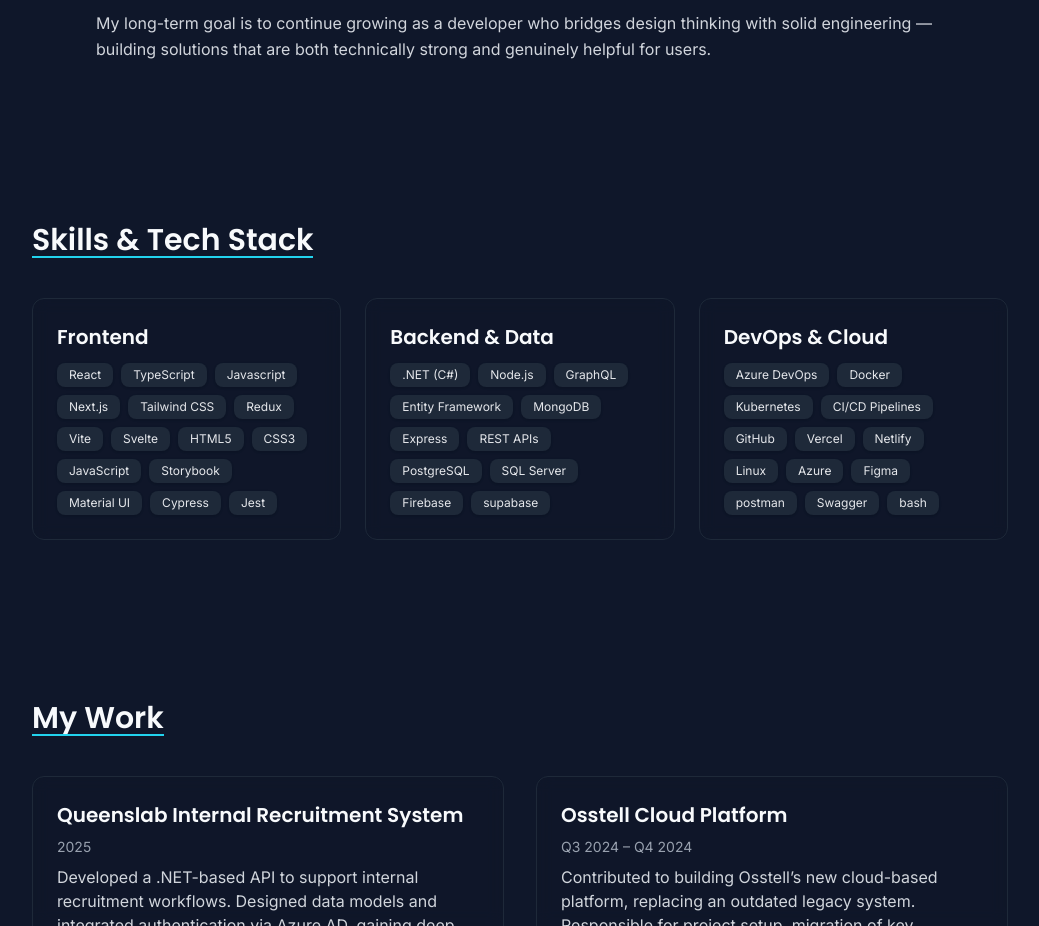
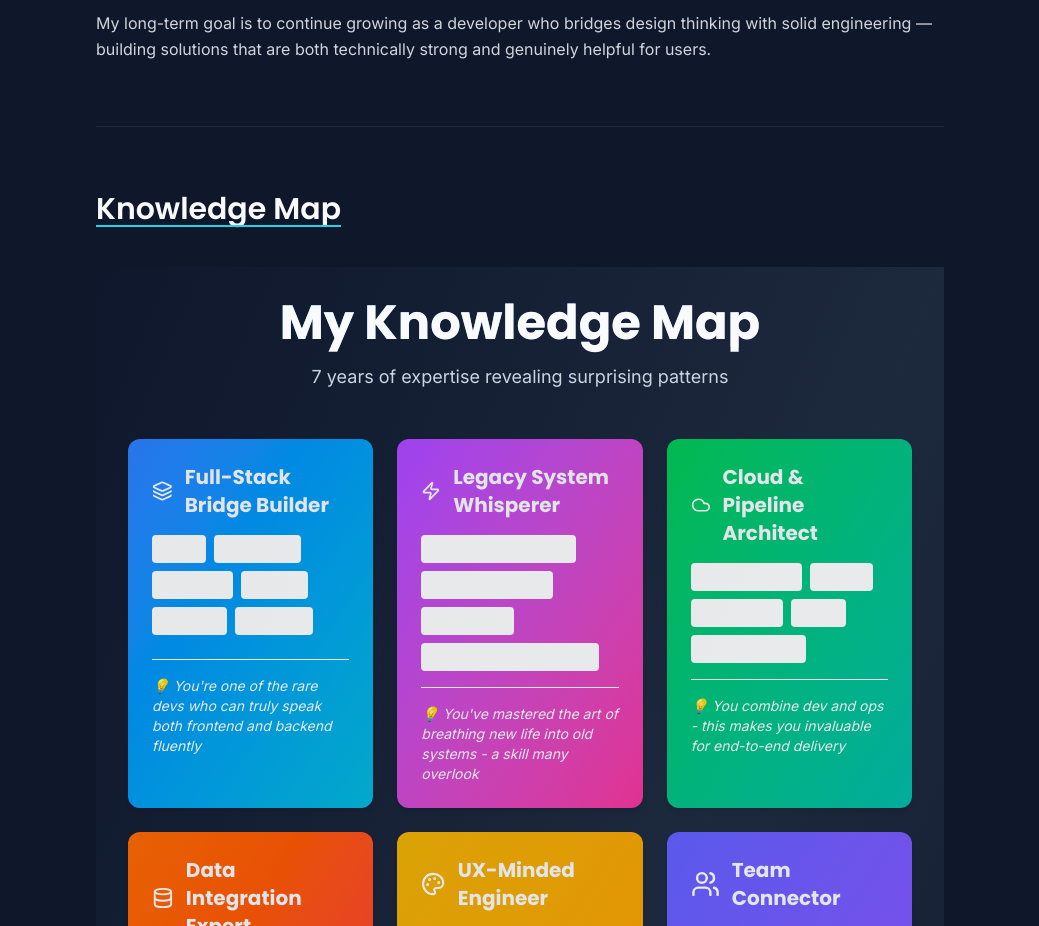
Before and after one commit to sebastianEs/my-portfolio, a React (Vite) app: page / in a window 1280 px wide. Shown: the part 1240-2166 px from the top of the page, without its empty margins (120-1159 px from the left). Built offline with nearby package versions, Linux system fonts and the light colour scheme.

Commit message:
added KnowledgeMap

```diff
--- a/src/components/KnowledgeMap.tsx
+++ b/src/components/KnowledgeMap.tsx
@@ -92,7 +92,7 @@ const KnowledgeMap = () => {
         {/* Header */}
         <div className="mb-12 text-center">
           <h1 className="text-5xl font-bold mb-4 bg-gradient-to-r from-cyan-400 to-purple-400 bg-clip-text text-transparent">
-            Your Knowledge Map
+            My Knowledge Map
           </h1>
           <p className="text-slate-300 text-lg">7 years of expertise revealing surprising patterns</p>
         </div>
@@ -187,7 +187,7 @@ const KnowledgeMap = () => {
 
         {/* Hidden Superpower */}
         <div className="p-8 bg-gradient-to-r from-yellow-500 to-orange-500 rounded-xl shadow-2xl">
-          <h2 className="text-3xl font-bold mb-4 text-slate-900">🚀 Your Hidden Superpower</h2>
+          <h2 className="text-3xl font-bold mb-4 text-slate-900">🚀 My Hidden Superpower</h2>
           <p className="text-lg text-slate-900 mb-4">
             <strong>The Complete Product Engineer:</strong> You're not just a frontend dev or backend dev -
             you're someone who can take a product from concept to deployment. You understand UX, can build
--- a/src/pages/About.tsx
+++ b/src/pages/About.tsx
@@ -1,4 +1,5 @@
 import SectionTitle from "../components/SectionTitle"
+import KnowledgeMap from "../components/KnowledgeMap"
 
 export default function About() {
   return (
@@ -20,6 +21,11 @@ export default function About() {
         solid engineering — building solutions that are both technically strong and genuinely
         helpful for users.
       </p>
+
+      <hr className="my-16 border-gray-800" />
+
+      <SectionTitle title="Knowledge Map" />
+      <KnowledgeMap />
     </section>
   )
 }
```
